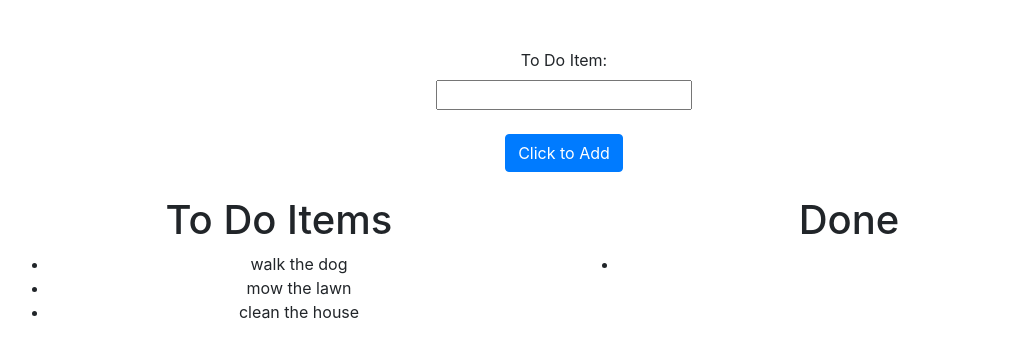
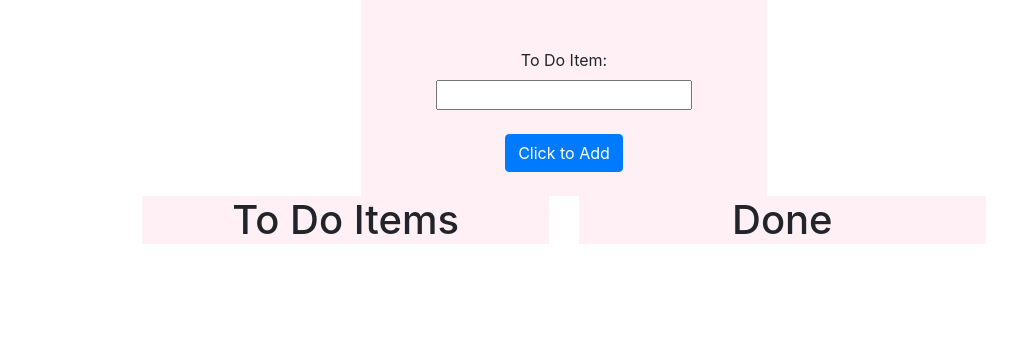
Before and after one commit to pakawaka1/todoApp, a plain HTML site: page index.html in a window 1280 px wide. Shown: the whole page, without its empty margins (76-1093 px from the left). Drawn offline with nearby package versions, Linux system fonts and the light colour scheme.

Commit message:
fix: styles updates to color and column width

```diff
--- a/css/styles.css
+++ b/css/styles.css
@@ -0,0 +1,8 @@
+.container-2, .container-1 {
+    background-color: lavenderblush;
+    text-align: center;
+}
+
+.container-1 {
+    background-origin: padding-box;
+}
--- a/index.html
+++ b/index.html
@@ -12,7 +12,9 @@
 </head>
 
 <body>
-  <div class="container text-center">
+  <div class="row text-center">
+    <div class="col-sm-4 offset-4">
+      <div class=" container-2">
         <form action="">
           <br>
           <br>
@@ -24,20 +26,22 @@
           <span onclick="onSubmit()" class="btn btn-primary">Click to Add</span>
           <br>
           <br>
+        </form>
+      </div>
+    </div>
+  </div>
   <div class='row'>
-        <div class="col-sm-6">
+    <div class="col-sm-4 offset-2">
+      <div class="container-1">
         <h1> To Do Items </h1>
-          <ul id='todoList'>
-            <li>walk the dog</li>
-            <li>mow the lawn</li>
-            <li>clean the house</li>
-          </ul>
+        <ul id='todoList'></ul>
       </div>
-        <div class="col-sm-6">
+    </div>
+    <div class="col-sm-4">
+      <div class="container-1">
         <h1> Done </h1>
-          <ul id='doneList'>
-            <li></li>
-          </ul>
+        <ul id='doneList'></ul>
+      </div>
     </div>
   </div>
   </div>
--- a/js/scripts.js
+++ b/js/scripts.js
@@ -8,7 +8,7 @@ function onSubmit() {
     // const done = document.getElementById('#doneList');
 
     if (item === '') {
-        alert("you Must write something else ");
+        alert("What do you need to do?");
     } else {
         document.getElementById('todoList').appendChild(li);
         console.log(todoItem);
```
Lines whose indentation alone changed are shown as unchanged.
